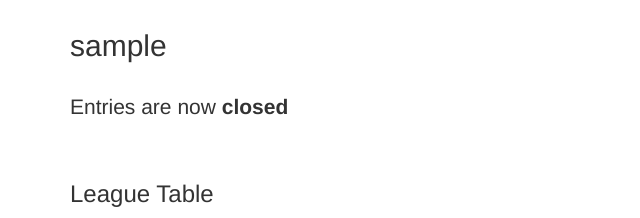
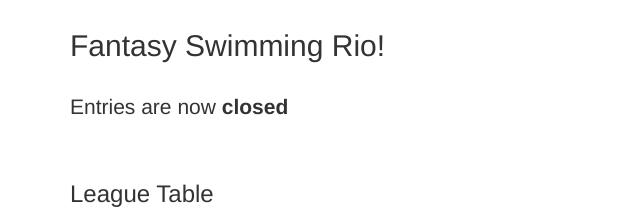
Before and after one commit to gtspence/fantasyswim, a Django app: a page that uses rio/templates/rio/user.html in a window 1280 px wide. Shown: the part 51-269 px from the top of the page, without its empty margins (0-640 px from the left). Run offline with Django 3.2, Linux system fonts and the light colour scheme; the visitor is signed in with stand-in values (Sample User, id 1); data comes from the database, SQL or seed files in the repository; data that the repository does not hold is empty; parts of the project's set-up code (start-up, migrations or seed data) failed here and were passed over; some libraries are stand-ins or nearby versions.

Commit message:
Small change to user page

```diff
--- a/rio/templates/rio/user.html
+++ b/rio/templates/rio/user.html
@@ -2,7 +2,7 @@
 
 {% block content %}
 
-<h2>{{ page_user }}</h2>
+<h2>Fantasy Swimming Rio!</h2>
 <br>
 {% if entries_open %}
 	<p class="lead">Entries are <strong>open</strong></p>
```
